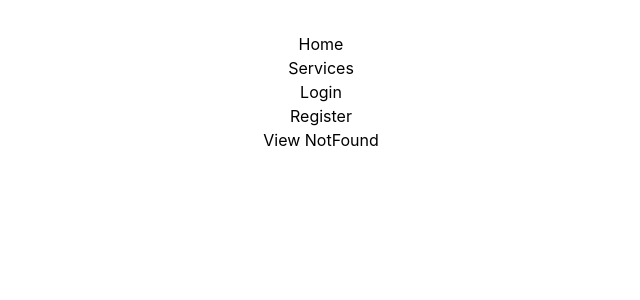
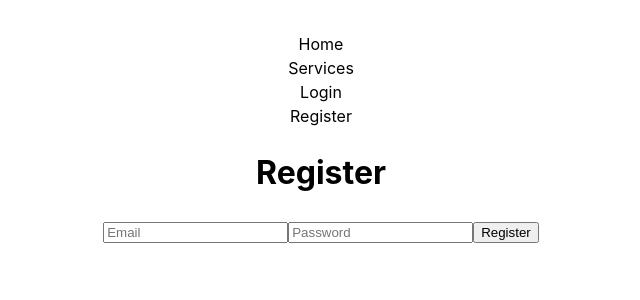
Before and after one commit to GeeksHubsAcademy/2024-05-FSD-React, a React (Vite) app: page /register in a window 1280 px wide. Shown: the top 300 px of the page, without its empty margins (319-959 px from the left). Built offline with nearby package versions, Linux system fonts and the light colour scheme.

Commit message:
feat: register api

```diff
--- a/src/components/Header/Header.jsx
+++ b/src/components/Header/Header.jsx
@@ -7,10 +7,10 @@ export const Header = () => {
 
 	return (
 		<>
-			<CSurfer path="/" content="Home"/>
-			<CSurfer path="/services" content="Services"/>
+			<CSurfer path="/" content="Home" />
+			<CSurfer path="/services" content="Services" />
 			<div onClick={() => navigate("/login")}> Login </div>
-			<div> Register</div>
+			<CSurfer path="/register" content="Register" />
 		</>
 	);
 };
--- a/src/views/Body/Body.jsx
+++ b/src/views/Body/Body.jsx
@@ -1,9 +1,10 @@
 import React from 'react'
 import { Routes, Route } from "react-router-dom";
-import { Login } from '../../components/Login/Login';
 import { Home } from '../Home/Home';
 import { NotFound } from '../NotFound/NotFound';
 import { Services } from '../Services/Services';
+import { Login } from '../Login/Login';
+import { Register } from '../Register/Register';
 
 export const Body = () => {
   return (
@@ -12,7 +13,8 @@ export const Body = () => {
         <Route path="*" element={<NotFound />}/>
         <Route path="/" element={<Home />}/>
         <Route path="/login" element={<Login />}/>
-        <Route path="/services" element={<Services />}/>
+        <Route path="/create-services" element={<Services />}/>
+        <Route path="/register" element={<Register />}/>
       </Routes>
     </>
   )
--- a/src/components/Login/Login.jsx
+++ b/src/views/Login/Login.jsx
@@ -1,5 +1,5 @@
 import React, { useState } from "react";
-import { CInput } from "../CInput/CInput";
+import { CInput } from '../../components/CInput/CInput'
 
 export const Login = () => {
 	const [credentials, setCredentials] = useState({
--- /dev/null
+++ b/src/views/Register/Register.jsx
@@ -0,0 +1,66 @@
+import React, { useState } from "react";
+
+export const Register = () => {
+	const [credentials, setCredentials] = useState({
+		email: "",
+		password: "",
+	});
+
+	function handleChange(e) {
+		console.log("Handle Change");
+
+		setCredentials((prevState) => ({
+			...prevState,
+			[e.target.name]: e.target.value,
+		}));
+	}
+
+	async function register() {
+		try {
+			console.log(credentials);
+
+			// validar la data voy a enviar
+
+			// consumir la api
+			const request = await fetch("http://localhost:4000/register", {
+				method: "POST",
+				headers: {
+					"Content-Type": "application/json",
+				},
+				body: JSON.stringify(credentials),
+			});
+
+			const result = await request.json();
+
+			console.log(result);
+
+			// su api devuelve ok redirigo a una pagina Dashboard
+
+			// Si la api devuelve false mostramos mensaje de error
+		} catch (error) {
+			console.log(error);
+		}
+	}
+
+	return (
+		<>
+			<h1>Register</h1>
+
+			<input
+				type="text"
+				name="email"
+				id=""
+				placeholder="Email"
+				onChange={handleChange}
+			/>
+			<input
+				type="password"
+				name="password"
+				id=""
+				placeholder="Password"
+				onChange={handleChange}
+			/>
+			<input type="button" value="Register" onClick={register} />
+		</>
+	);
+};
```
Also changed, not shown: src/views/Login/Login.css (added).
